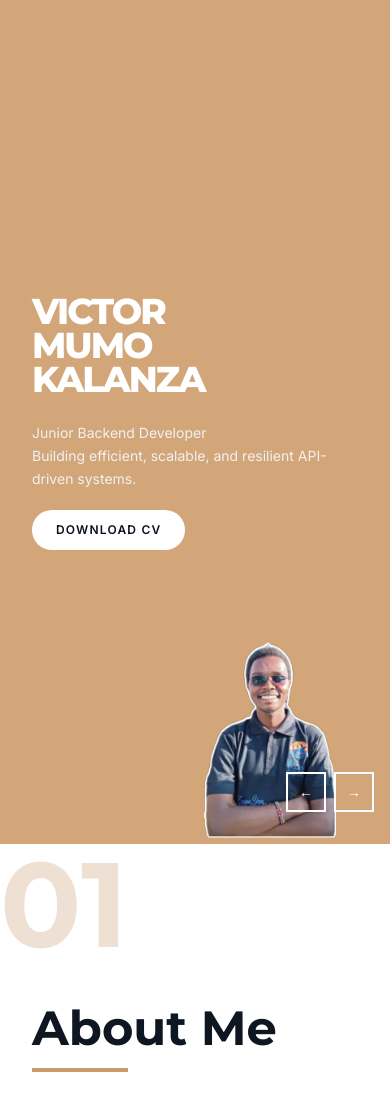
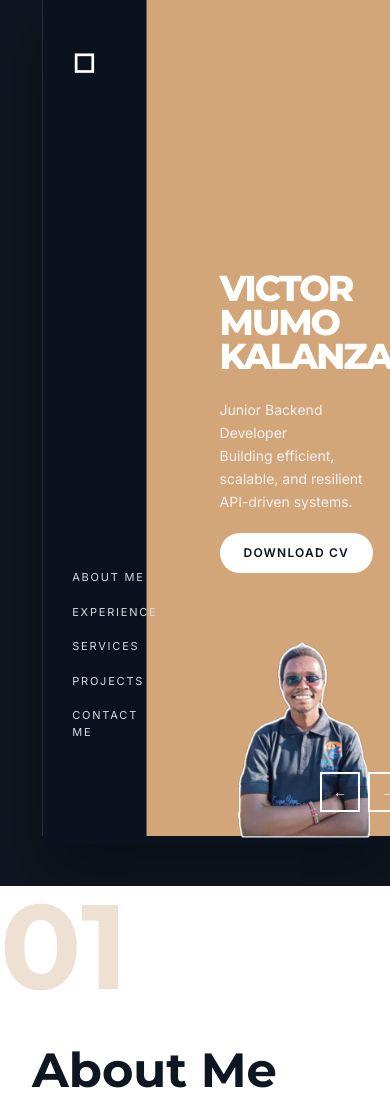
Before and after one commit to Kalanza/Portfolio, a Django app: page / in a window 390 px wide. Shown: the top 1098 px of the page. Run offline with Django 4.2, Linux system fonts and the light colour scheme; data that the repository does not hold is empty; some libraries are stand-ins or nearby versions.

Commit message:
Force desktop layout on all devices for landing and contact pages
- Removed all mobile-specific layout changes
- Sidebar, split backgrounds, and columns always visible
- Layout now mirrors desktop on mobile, with scrolling and scaling preserved

```diff
--- a/templates/portfolio/home.html
+++ b/templates/portfolio/home.html
@@ -4,19 +4,19 @@
 
 {% block content %}
 <!-- Hero Section - L-Shape Background Layout -->
-<section id="home" class="relative overflow-hidden h-screen md:h-[95vh] md:m-[0_0_5vh_5vh] bg-[#D2A679] md:shadow-[0_30px_60px_rgba(0,0,0,0.3)]">
+<section id="home" class="relative overflow-hidden h-screen m-[0_0_5vh_5vh] bg-[#D2A679] shadow-[0_30px_60px_rgba(0,0,0,0.3)]">
 
     <!-- Dark Blue Left Sidebar -->
-    <div class="hidden md:block absolute inset-0" style="background: #0A111F; clip-path: polygon(0 0, 30% 0, 30% 100%, 0 100%); z-index: 0;"></div>
+    <div class="absolute inset-0" style="background: #0A111F; clip-path: polygon(0 0, 30% 0, 30% 100%, 0 100%); z-index: 0;"></div>
 
     <!-- Bottom Dark Border -->
-    <div class="hidden md:block absolute bottom-0 left-0 right-0 h-2" style="background: #0A111F; z-index: 5;"></div>
+    <div class="absolute bottom-0 left-0 right-0 h-2" style="background: #0A111F; z-index: 5;"></div>
 
     <!-- Main Content Layer -->
     <div class="relative z-10 flex h-full">
 
         <!-- Left Sidebar: Logo & Navigation -->
-        <div class="hidden md:flex relative w-[220px] flex-col justify-between text-white z-20" style="padding: 40px 30px;">
+        <div class="flex relative w-[220px] flex-col justify-between text-white z-20" style="padding: 40px 30px;">
 
             <!-- Logo -->
             <div class="flex items-start">
@@ -445,12 +445,12 @@
 <section id="contactme" class="relative min-h-screen overflow-hidden">
     <!-- Split Background -->
     <div class="absolute inset-0" style="z-index: 0;">
-        <div class="hidden md:block absolute inset-0 bg-primary-dark" style="width: 220px;"></div>
-        <div class="absolute inset-0 bg-primary-light ml-0 md:ml-[220px]"></div>
+        <div class="absolute inset-0 bg-primary-dark" style="width: 220px;"></div>
+        <div class="absolute inset-0 bg-primary-light ml-[220px]"></div>
     </div>
 
-    <div class="relative py-20 lg:py-32 px-6 md:px-8 lg:px-20" style="z-index: 10;">
-        <div class="max-w-6xl mx-auto md:ml-[240px]">
+    <div class="relative py-20 lg:py-32 px-6 lg:px-20" style="z-index: 10;">
+        <div class="max-w-6xl mx-auto ml-[240px]">
             <!-- Editorial Number -->
             <span class="text-primary-dark/20 font-montserrat font-bold text-[80px] md:text-[120px] lg:text-[200px] leading-none absolute top-0 left-0 lg:left-10">05</span>
 
```
Also changed, not shown: templates/portfolio/landing.html (+5 -5 lines).
